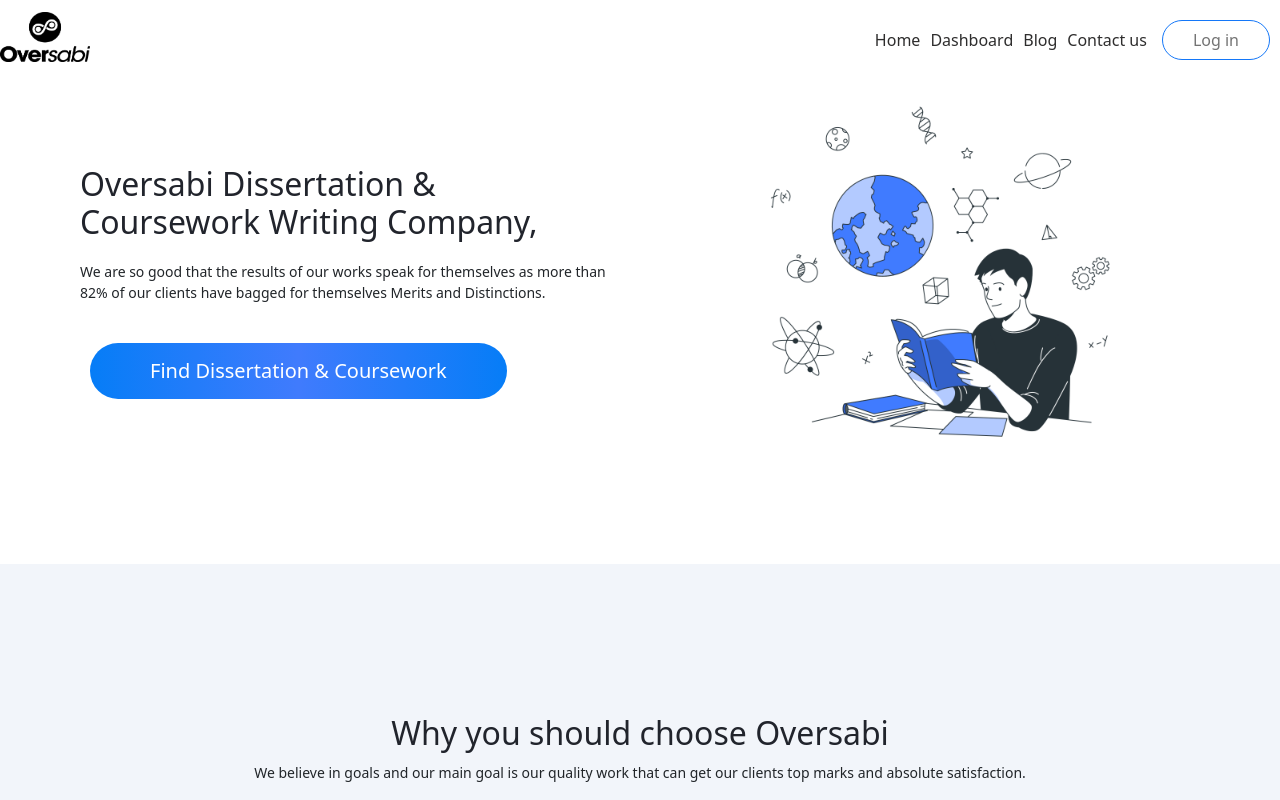
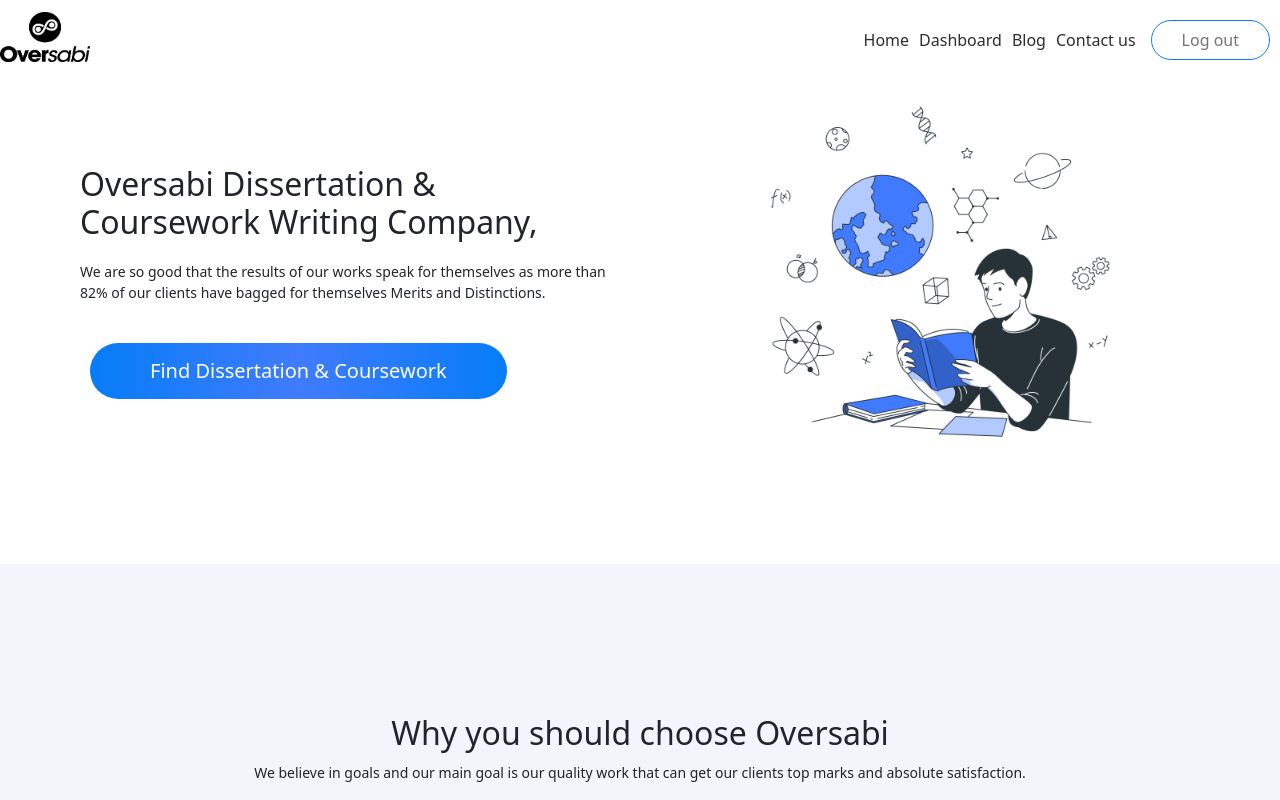
Before and after one commit to umar-bunu/oversabi, a Next.js app: page / in a window 1280 px wide. Shown: the top 800 px of the page. Built offline with nearby package versions, Linux system fonts and the light colour scheme; no server answers; the database is empty; sample sign-in values are in the browser's storage.

Commit message:
fixed 404 page for logout

```diff
--- a/components/NavigationBar.js
+++ b/components/NavigationBar.js
@@ -95,7 +95,7 @@
                             }
                             href="/login">
                             {
-                            !initialising && (user != undefined || user != null) ? <div>Log out</div> : <div>
+                             ( firebase.auth().currentUser != null) ? <div>Log out</div> : <div>
                                 Log in</div>
                         } </Nav.Link>
                     </Nav>
```
